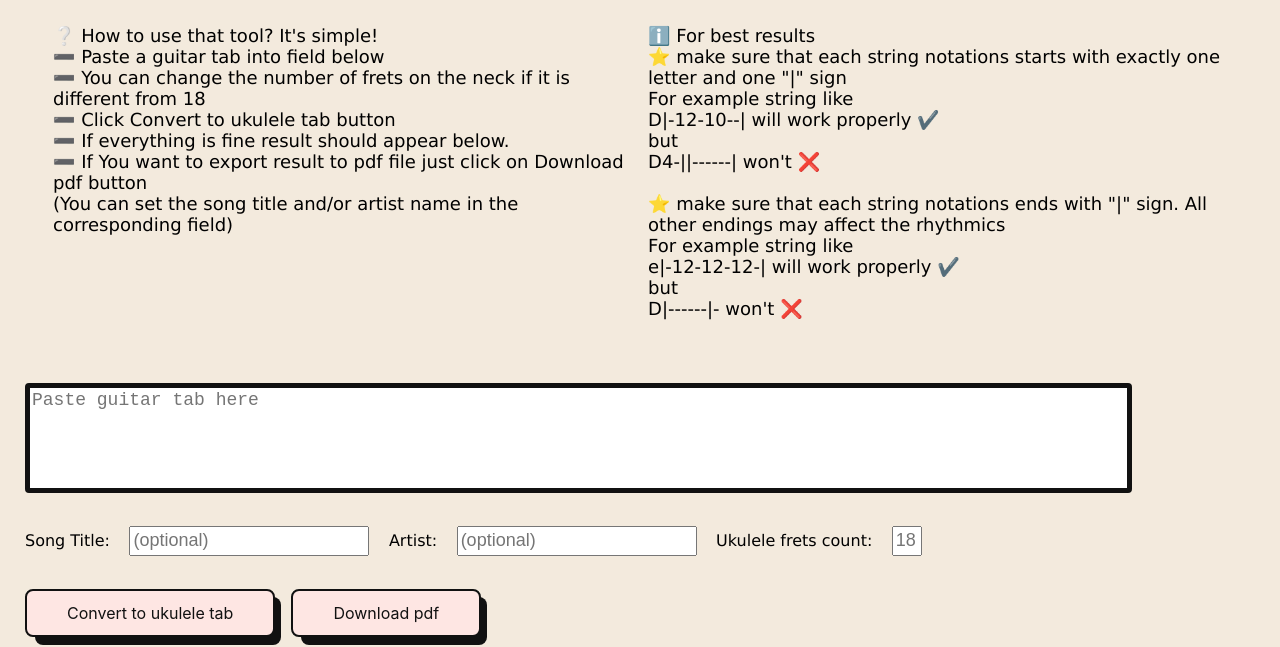
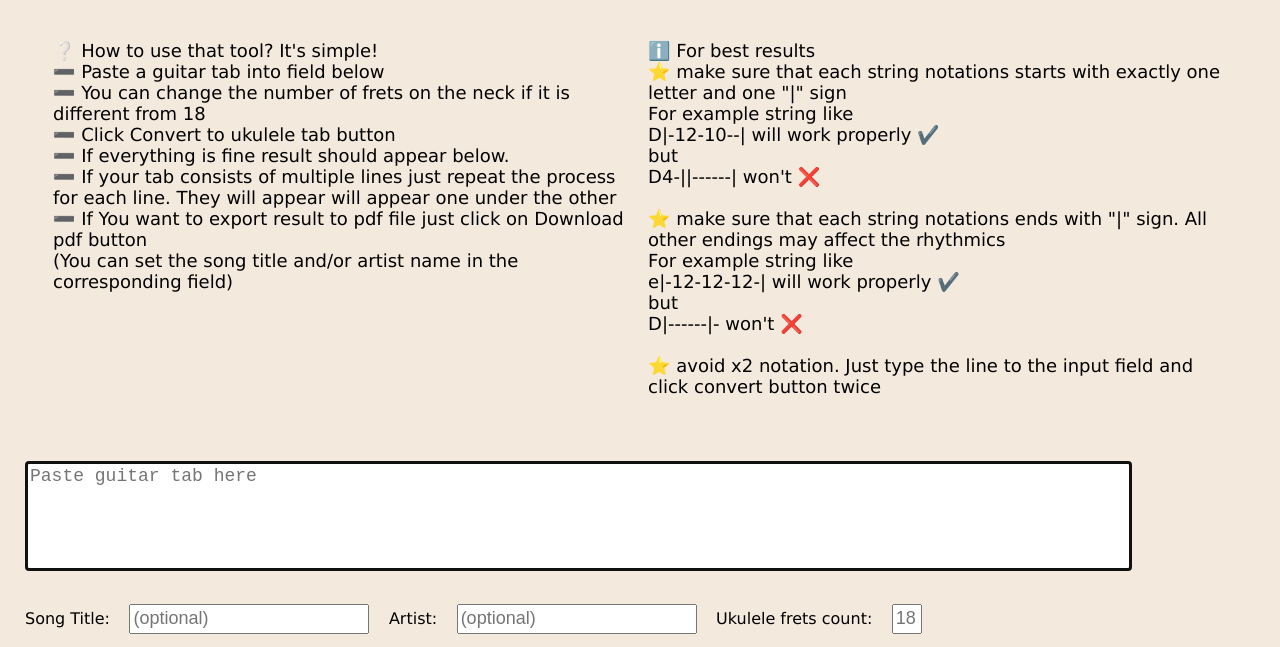
Before and after one commit to Zuthen/Ukulizer, a website with bundled scripts: page index.html in a window 1280 px wide. Shown: the part 174-821 px from the top of the page. Built offline with nearby package versions, Linux system fonts and the light colour scheme; files whose address does not match are found by name.

Commit message:
ui changes

```diff
--- a/src/ui.js
+++ b/src/ui.js
@@ -33,6 +33,7 @@ export function instructions() {
   ➖ You can change the number of frets on the neck if it is different from 18
   ➖ Click Convert to ukulele tab button
   ➖ If everything is fine result should appear below.
+  ➖ If your tab consists of multiple lines just repeat the process for each line. They will appear will appear one under the other
   ➖ If You want to export result to pdf file just click on Download pdf button
   (You can set the song title and/or artist name in the corresponding field)
 `;
@@ -47,7 +48,9 @@ export function instructions() {
   For example string like
    e|-12-12-12-| will work properly ✔️
      but
-    D|------|- won't ❌`;
+    D|------|- won't ❌
+
+  ⭐ avoid x2 notation. Just type the line to the input field and click convert button twice`;
   const instructions1 = document.getElementById("instructions1");
   instructions1.innerText = text1;
   const instructions2 = document.getElementById("instructions2");
--- a/style.css
+++ b/style.css
@@ -10,7 +10,7 @@ textarea {
   height: 110px;
   resize: none;
   left: 2%;
-  border-width: 5px;
+  border-width: 3px;
   border-color: #111;
   border-radius: 4px;
 }
@@ -41,6 +41,7 @@ img {
 h1 {
   margin-left: auto;
   margin-right: auto;
+  margin-bottom: 40px;
   width: 30em;
   font-family: Verdana, Geneva, Tahoma, sans-serif;
   text-align: center;
@@ -88,6 +89,7 @@ input {
 
 .buttons {
   display: flex;
+  margin: 40px;
 }
 
 /* CSS */
```
Also changed, not shown: index.html (+0 -1 lines).
